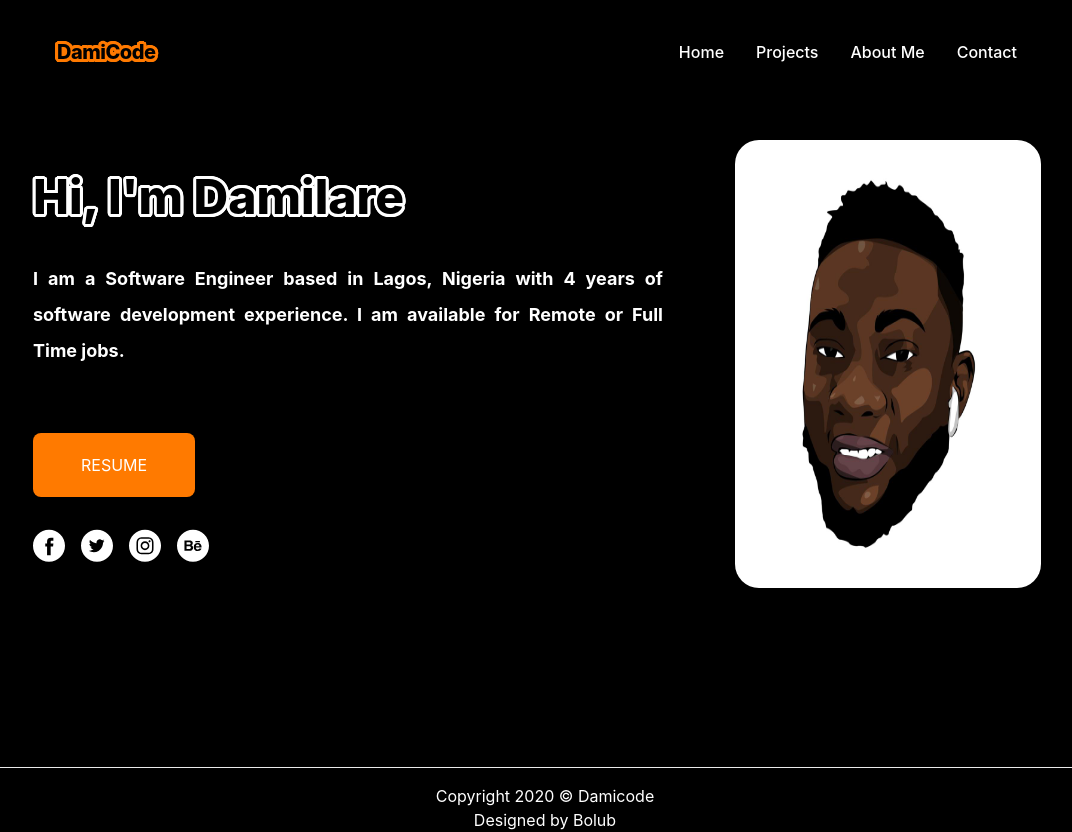
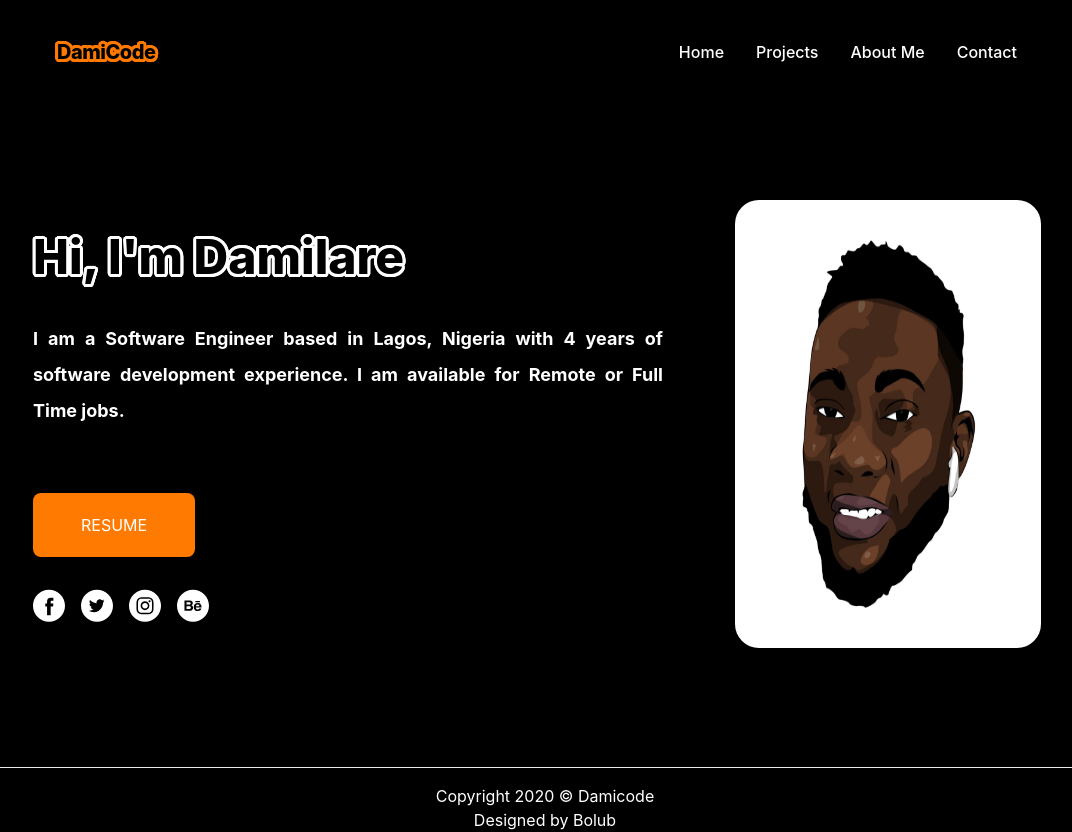
Before and after one commit to DamiCode18/portfolio, a Next.js app: page /homepage in a window 1280 px wide. Shown: the whole page, without its empty margins (95-1167 px from the left). Built offline with nearby package versions, Linux system fonts and the light colour scheme.

Commit message:
added margin top to home

```diff
--- a/pages/homepage.tsx
+++ b/pages/homepage.tsx
@@ -11,7 +11,7 @@ type Props = {
 const Homepage = (props: Props) => {
   return (
     <Fragment>
-      <div className="home flex mx-[10%] justify-center mt-5">
+      <div className="home flex mx-[10%] justify-center mt-20">
         <div className="text-center md:text-left my-auto max-w-[630px] md:mr-14">
           <h1 className="text-5xl bolder-text font-extrabold">Hi, I'm Damilare</h1>
           <p className="text-justify leading-loose text-lg font-bold my-10">I am a Software Engineer based in Lagos, Nigeria with 4 years of software development  experience.
```
